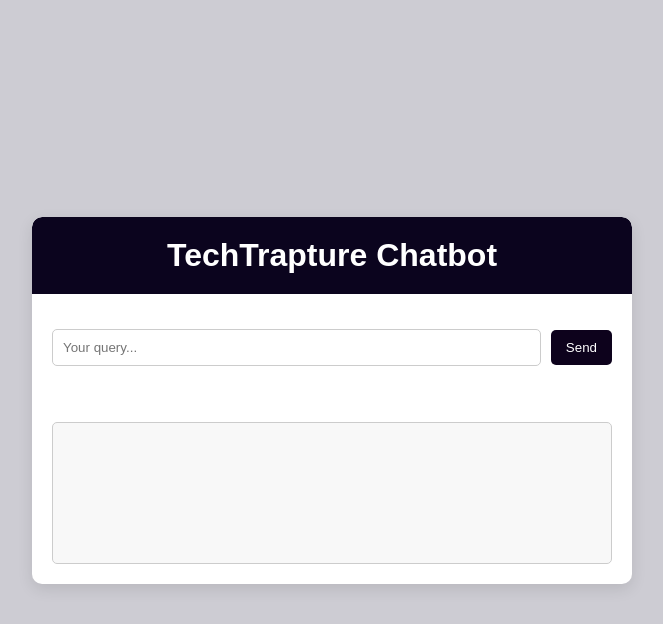
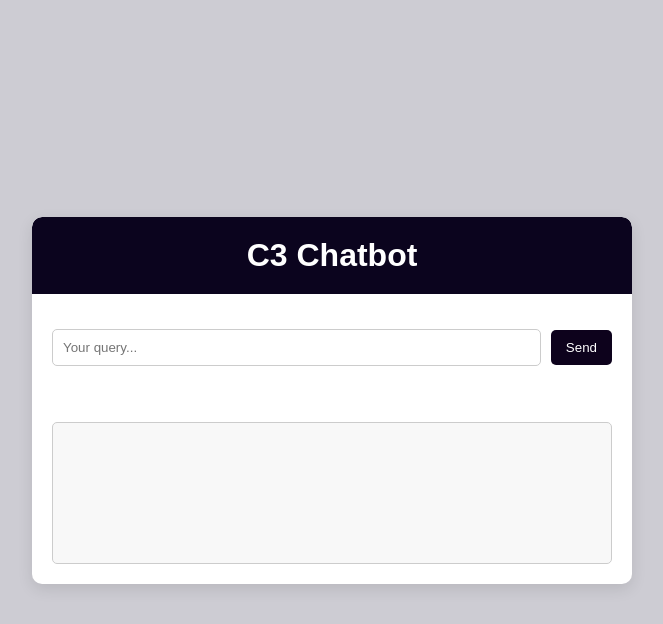
Before and after one commit to Ishu8282/Ishwarya, a Flask app: page / in a window 1280 px wide. Shown: the top 624 px of the page, without its empty margins (308-971 px from the left). Run offline with Flask 3, Linux system fonts and the light colour scheme.

Commit message:
Update index.html

```diff
--- a/templates/index.html
+++ b/templates/index.html
@@ -82,7 +82,7 @@
 <body>
 
   <div class="chat-container">
-    <h1 class="header">TechTrapture Chatbot</h1>
+    <h1 class="header">C3 Chatbot</h1>
     <form class="chat-form" id="chat-form">
       <br></br>
       <br></br>
```
